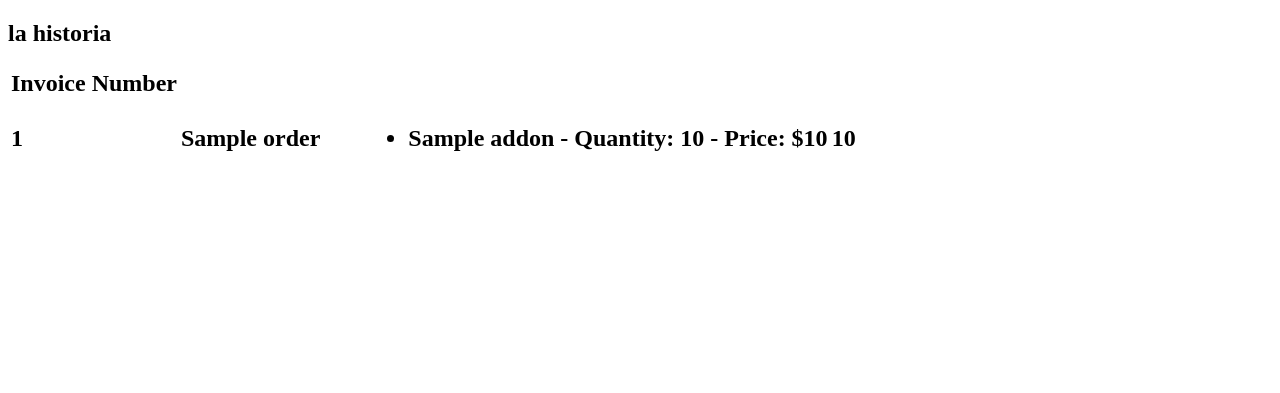
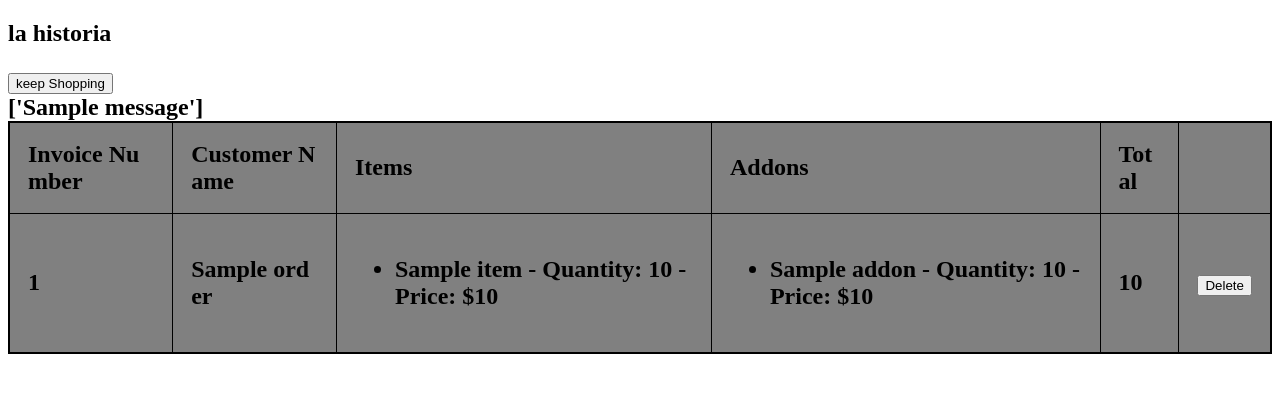
Before and after one commit to LeoChen-OSC/flask-v2, a Flask app: template templates/order_history.html in a window 1280 px wide. Shown: the top 393 px of the page. Run offline with Flask 3, Linux system fonts and the light colour scheme; the template is opened without the code that fills it: most values are stand-ins (such as "Sample title", 1, 10 or a date in 2020); one stand-in notice (Sample message) is shown.

Commit message:
order deletion added

```diff
--- a/app.py
+++ b/app.py
@@ -27,8 +27,12 @@ def index1():
     return render_template('index1.html', flowers=flowers,addons=addons)
 @app.route('/add_to_cart', methods=['POST'])
 def add_to_cart():
-    flower=request.form['flower'] # get the flower data in this form
-    quantity=int(request.form['quantity']) # Convert quantity to an int
+    try:
+        flower=request.form['flower'] # get the flower data in this form
+        quantity=int(request.form['quantity']) # Convert quantity to an int
+    except (KeyError, ValueError):
+        flash("i cant type lol")
+        return redirect(url_for('checkout'))
     flowers,addons=load_data()
     cart=session.get('cart',{})
     if flower not in flowers:
@@ -153,27 +157,34 @@ def check():
     with open('data/flowers.json', 'w') as f:
         json.dump(flower_data, f,indent=4)
     return render_template('invoice.html', customer_name=customer_name, cart=cart, selected_addons=selected_addons, total=total, invoice_number=invoice_number, invoice_date=invoice_date)
-@app.route('/history', methods=['POST'])
+@app.route('/history', methods=['POST', 'GET'])
 def history():
     with sqlite3.connect('invoices.db') as conn:
         cursor = conn.cursor()
         cursor.execute('SELECT * FROM orders ORDER BY date DESC')
         rows = cursor.fetchall()
         orders = []
-        for rows in rows:
+        for row in rows:
             orders.append({
-                'order_id': rows[0],
-                'invoice_number': rows[1],
-                'customer_name': rows[2],
-                'items': json.loads(rows[3]),
-                'addons': json.loads(rows[4]),
-                'total': rows[5],
-                'date': rows[6]
+                'order_id': row[0],
+                'invoice_number': row[1],
+                'customer_name': row[2],
+                'items': json.loads(row[3]),
+                'addons': json.loads(row[4]),
+                'total': row[5],
+                'date': row[6]
             })
     session.modified = True
-    return render_template('order_history.html', orders=orders )
+    return render_template('order_history.html', orders=orders)
 
-
+@app.route('/delete_order/<int:order_id>', methods=['POST'])
+def delete_order(order_id):
+    with sqlite3.connect('invoices.db') as conn:
+        cursor = conn.cursor()
+        cursor.execute('DELETE FROM orders WHERE order_id = ?', (order_id,))
+        conn.commit()
+    flash(f'Order {order_id} deleted!')
+    return redirect(url_for('history'))
 def initialize_database():
     with sqlite3.connect('invoices.db') as conn:
         cursor = conn.cursor()
--- a/static/css/style.css
+++ b/static/css/style.css
@@ -7,3 +7,15 @@ h1{
     font-family:Arial, sans-serif;
 
 }
+.order-history-table{
+    width:100%;
+    border-collapse:collapse;
+    border: 2px solid black;
+    background-color: gray;
+}
+.order-history-table th, .order-history-table td{
+    border: 1px solid black;
+    padding: 18px;
+    text-align: left;
+    word-break: break-all;
+}
--- a/templates/checkout.html
+++ b/templates/checkout.html
@@ -10,6 +10,7 @@
 <body>
     <form action={{ url_for('history') }} method="post">
         <input type="submit" value="view history">
+    </form>
     {%with message = get_flashed_messages() %}
         {% if message %}
             <l1>{{ message }}</l1>
--- a/templates/order_history.html
+++ b/templates/order_history.html
@@ -10,32 +10,50 @@
 <body>
     {% block content %}
         <h2>la historia<h2>
+        <form action={{ url_for('index1') }} method="post">
+            <input type="submit" value="keep Shopping">
+        </form>
+        {%with message = get_flashed_messages() %}
+            {% if message %}
+                <l1>{{ message }}</l1>
+            {% endif %}
+        {% endwith %}
         {%if orders %}
-            <table>
+            <table class="order-history-table">
                 <thead>
                     <tr>
                         <th>Invoice Number</th>
+                        <th>Customer Name</th>
+                        <th>Items</th>
+                        <th>Addons</th>
+                        <th>Total</th>
                     </tr>
                 </thead>
                 <tbody>
                     {% for order in orders %}
                         <tr>
-                            <td>{{ orders.invoice_number }}</td>
-                            <td>{{ orders.customer_name }}</td>
+                            <td>{{ order.invoice_number }}</td>
+                            <td>{{ order.customer_name }}</td>
                             <td>
                                 <ul>
-
+                                    {% for item,details in order['items'].items() %}
+                                        <li>{{ item }} - Quantity: {{ details['quantity'] }} - Price: ${{ details['price'] }}</li>
+                                    {% endfor %}
                                 </ul>
                             </td>
                             <td>
                                 <ul>
-                                    {% for addon,details in orders['addons'].items() %}
+                                    {% for addon,details in order['addons'].items() %}
                                         <li>{{ addon }} - Quantity: {{ details['quantity'] }} - Price: ${{ details['price'] }}</li>
                                     {% endfor %}
                                 </ul>
                             </td>
-                            <td>{{ orders.total }}</td>
-
+                            <td>{{ order.total }}</td>
+                            <td>
+                                <form action="{{ url_for('delete_order', order_id=order.order_id) }}" method="post">
+                                    <input type="submit" value="Delete">
+                                </form>
+                            </td>
                         </tr>
                     {% endfor %}
                 </tbody>
```
Also changed, not shown: invoices.db.
